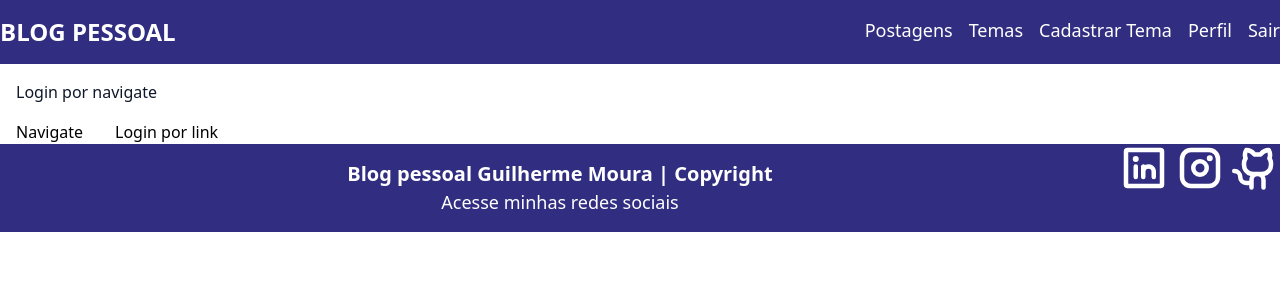
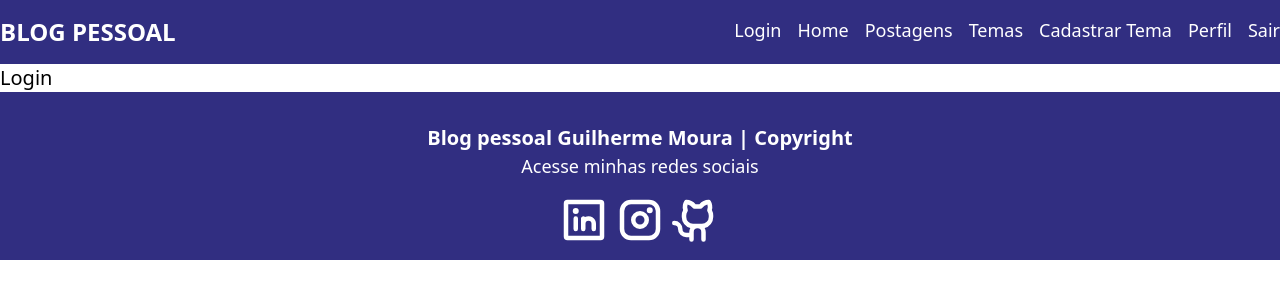
Before and after one commit to gumeeee/react-pratica-blogpessoal, a React (Vite) app: page /login in a window 1280 px wide. Shown: the top 300 px of the page. Built offline with nearby package versions, Linux system fonts and the light colour scheme.

Commit message:
Adicionando rotas na aplicação

```diff
--- a/src/App.tsx
+++ b/src/App.tsx
@@ -9,15 +9,17 @@ import Footer from "./components/footer/Footer";
 function App() {
   return (
     <>
-      <Navbar />
       <BrowserRouter>
-        <Routes>
-          <Route path="/" element={<Home />} />
-          <Route path="/login" element={<Login />} />
-          <Route path="/home" element={<Home />} />
-        </Routes>
+        <Navbar />
+        <div className="min-h-[80vh]">
+          <Routes>
+            <Route path="/" element={<Home />} />
+            <Route path="/login" element={<Login />} />
+            <Route path="/home" element={<Home />} />
+          </Routes>
+          <Footer />
+        </div>
       </BrowserRouter>
-      <Footer />
     </>
   );
 }
--- a/src/components/footer/Footer.tsx
+++ b/src/components/footer/Footer.tsx
@@ -4,7 +4,7 @@ import { GithubLogo, InstagramLogo, LinkedinLogo } from "@phosphor-icons/react";
 function Footer() {
   return (
     <>
-      <div className="flex justify-center bg-indigo-900 text-white">
+      <div className="flex flex-col items-center justify-center bg-indigo-900 text-white py-4">
         <div className="container flex flex-col items-center py-4">
           <p className="text-xl font-bold">
             Blog pessoal Guilherme Moura | Copyright
--- a/src/components/navbar/Navbar.tsx
+++ b/src/components/navbar/Navbar.tsx
@@ -1,4 +1,5 @@
 import React from "react";
+import { Link } from "react-router-dom";
 
 function Navbar() {
   return (
@@ -8,6 +9,10 @@ function Navbar() {
           <div className="text-2xl font-bold uppercase">Blog pessoal</div>
 
           <div className="flex gap-4">
+            <Link to="/login">Login</Link>
+            <div className="hover:underline">
+              <Link to="/home">Home</Link>
+            </div>
             <div className="hover:underline">Postagens</div>
             <div className="hover:underline">Temas</div>
             <div className="hover:underline">Cadastrar Tema</div>
--- a/src/pages/Login/Login.tsx
+++ b/src/pages/Login/Login.tsx
@@ -1,24 +1,11 @@
 import React from "react";
-import { useNavigate, Link } from "react-router-dom";
 
 function Login() {
-  const navigate = useNavigate();
+
   return (
-    <div>
-      <h2 className="text-slate-900 text-5x1 m-4">Login por navigate</h2>
-      <div>
-        <button
-          type="submit"
-          onClick={() => navigate("/home")}
-          className="hover:underline mx-4"
-        >
-          Navigate
-        </button>
-        <Link to="/home" className="hover:underline mx-4">
-          Login por link
-        </Link>
-      </div>
-    </div>
+    <>
+      <h1 className="text-xl">Login</h1>
+    </>
   );
 }
 
```
